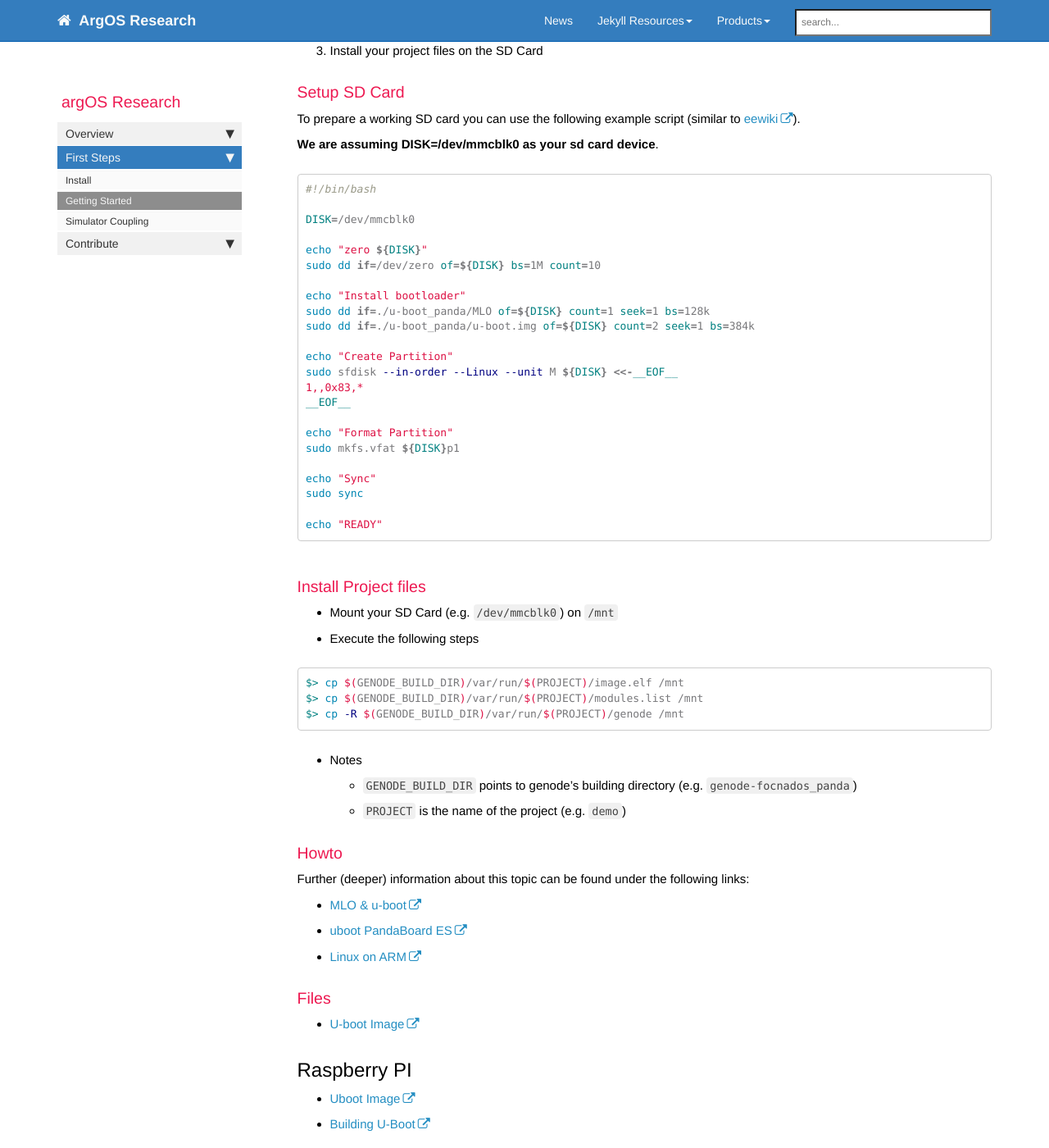
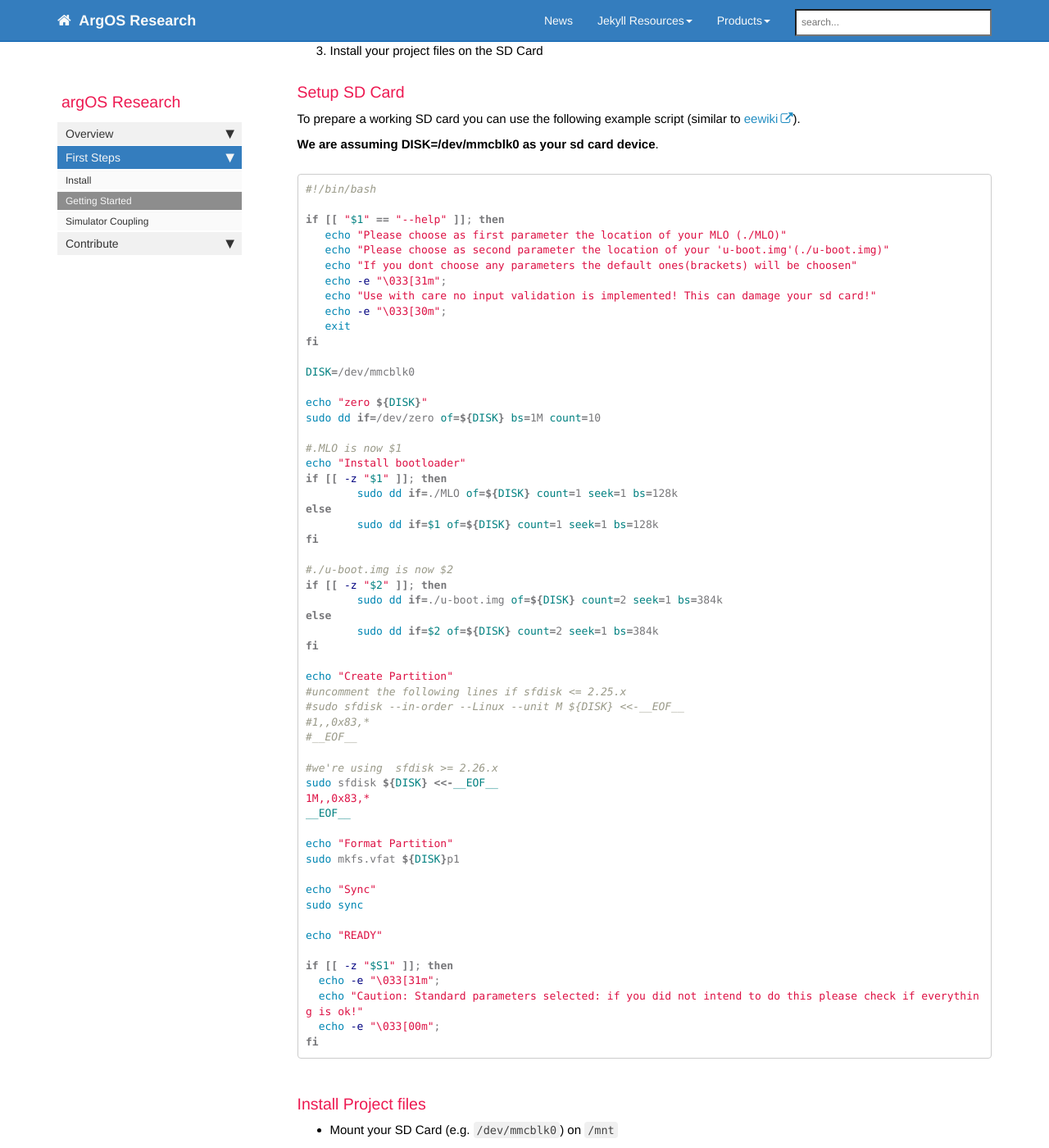
Before and after one commit to Flowm/argos-research.github.io, a Jekyll site: the page built from pages/argOS/getting-started.md, in a window 1280 px wide and 1400 px high, scrolled down 1651 px. Shown: the whole window at 82% size. Built offline with Jekyll 4.4.1, drawn with Linux system fonts in a browser that asks for light colours; nearby versions of some CDN libraries; comment, search, counter and statistics services are not loaded.

Commit message:
modified sd-card script

````diff
--- a/pages/argOS/getting-started.md
+++ b/pages/argOS/getting-started.md
@@ -71,18 +71,45 @@ To prepare a working SD card you can use the following example script (similar t
 ```sh
 #!/bin/bash
 
+if [[ "$1" == "--help" ]]; then
+   echo "Please choose as first parameter the location of your MLO (./MLO)"
+   echo "Please choose as second parameter the location of your 'u-boot.img'(./u-boot.img)"
+   echo "If you dont choose any parameters the default ones(brackets) will be choosen"
+   echo -e "\033[31m";
+   echo "Use with care no input validation is implemented! This can damage your sd card!"
+   echo -e "\033[30m";
+   exit
+fi
+
 DISK=/dev/mmcblk0
 
 echo "zero ${DISK}"
 sudo dd if=/dev/zero of=${DISK} bs=1M count=10
 
+#.MLO is now $1
 echo "Install bootloader"
-sudo dd if=./u-boot_panda/MLO of=${DISK} count=1 seek=1 bs=128k
-sudo dd if=./u-boot_panda/u-boot.img of=${DISK} count=2 seek=1 bs=384k
+if [[ -z "$1" ]]; then
+	sudo dd if=./MLO of=${DISK} count=1 seek=1 bs=128k
+else
+	sudo dd if=$1 of=${DISK} count=1 seek=1 bs=128k
+fi
+
+#./u-boot.img is now $2
+if [[ -z "$2" ]]; then
+	sudo dd if=./u-boot.img of=${DISK} count=2 seek=1 bs=384k
+else
+	sudo dd if=$2 of=${DISK} count=2 seek=1 bs=384k
+fi
 
 echo "Create Partition"
-sudo sfdisk --in-order --Linux --unit M ${DISK} <<-__EOF__
-1,,0x83,*
+#uncomment the following lines if sfdisk <= 2.25.x
+#sudo sfdisk --in-order --Linux --unit M ${DISK} <<-__EOF__
+#1,,0x83,*
+#__EOF__
+
+#we're using  sfdisk >= 2.26.x
+sudo sfdisk ${DISK} <<-__EOF__
+1M,,0x83,*
 __EOF__
 
 echo "Format Partition"
@@ -92,6 +119,12 @@ echo "Sync"
 sudo sync
 
 echo "READY"
+
+if [[ -z "$S1" ]]; then
+  echo -e "\033[31m";
+  echo "Caution: Standard parameters selected: if you did not intend to do this please check if everything is ok!"
+  echo -e "\033[00m";
+fi
 ```
 
 ### Install Project files
````
